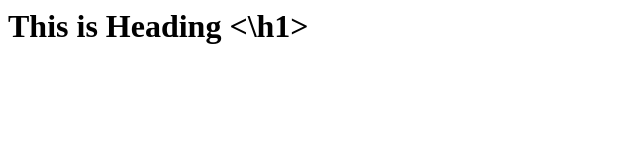
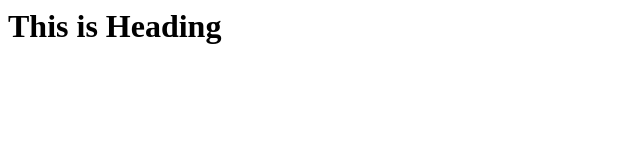
Before and after one commit to faizandavbseb/git-learning, a plain HTML site: page Index.html in a window 1280 px wide. Shown: the whole page, without its empty margins (0-640 px from the left). Drawn offline with Linux system fonts and the light colour scheme.

Commit message:
2nd commit

```diff
--- a/Index.html
+++ b/Index.html
@@ -1 +1 @@
-<h1> This is Heading <\h1>
+<h1> This is Heading </h1>
```
